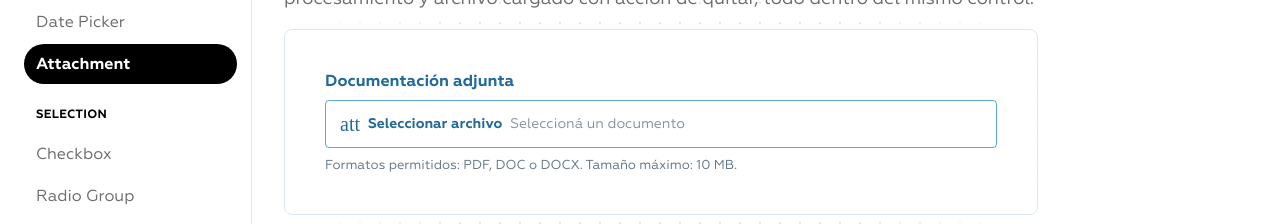
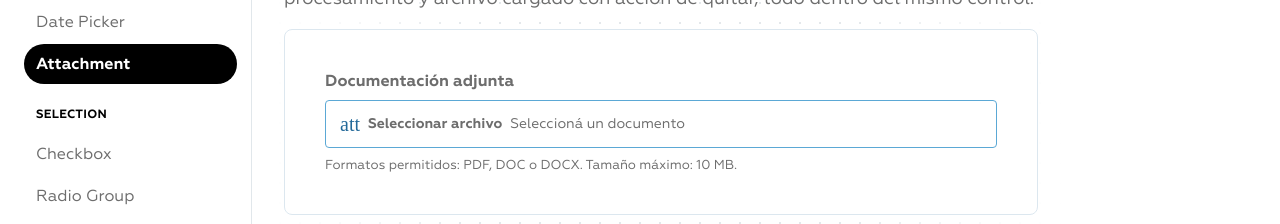
Before and after one commit to SantiagoM96/mlz-muni, a React (Vite) app: page /ui-kit-andy/componentes/adjuntos in a window 1280 px wide. Shown: the part 529-753 px from the top of the page. Built offline with nearby package versions, Linux system fonts and the light colour scheme; a web font is replaced by a local one.

Commit message:
style(ui-kit): unify standard and dashed attachment copy to Figma Grey 500

```diff
--- a/src/pages/andy-kit/andy-dashed-upload.css
+++ b/src/pages/andy-kit/andy-dashed-upload.css
@@ -127,3 +127,16 @@
  .andy-single-upload .andy-dashed-upload-action{font-size:12px}
  .andy-single-upload .andy-dashed-upload-value{font-size:12px}
 }
+
+/* Tipografía unificada — Figma Natural/Grey 500 para texto de campo
+   en Estándar y Borde punteado. Los estados semánticos conservan sus iconos,
+   bordes y mensajes de error, y las etiquetas de la matriz siguen negras. */
+.andy-single-upload .andy-dashed-upload-title,
+.andy-single-upload .andy-dashed-upload-action,
+.andy-single-upload .andy-dashed-upload-value,
+.andy-single-upload .andy-dashed-upload-value.has-file,
+.andy-single-upload[data-state="completed"] .andy-dashed-upload-value,
+.andy-single-upload .andy-dashed-upload-control.is-processing .andy-dashed-upload-value,
+.andy-single-upload .andy-dashed-upload-help{
+ color:var(--mlz-grey-500,#6d6d6d);
+}
```
